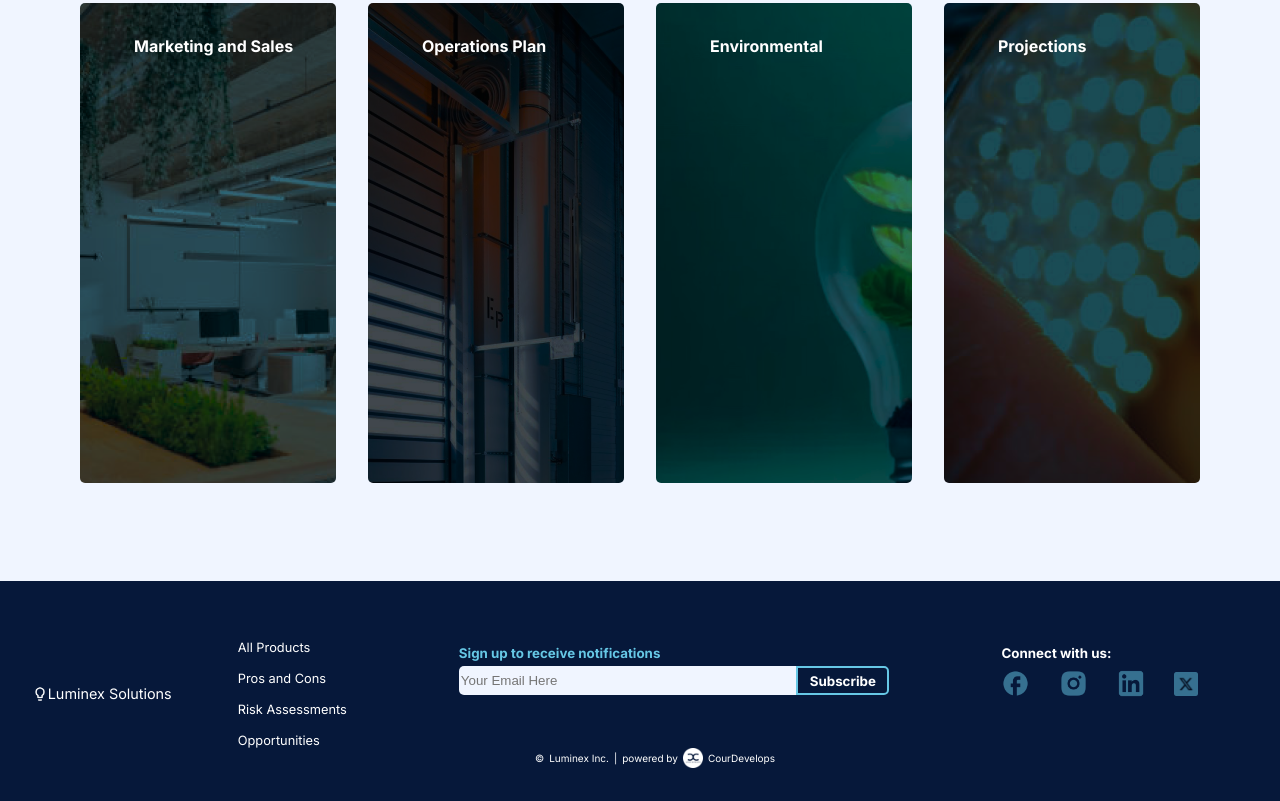
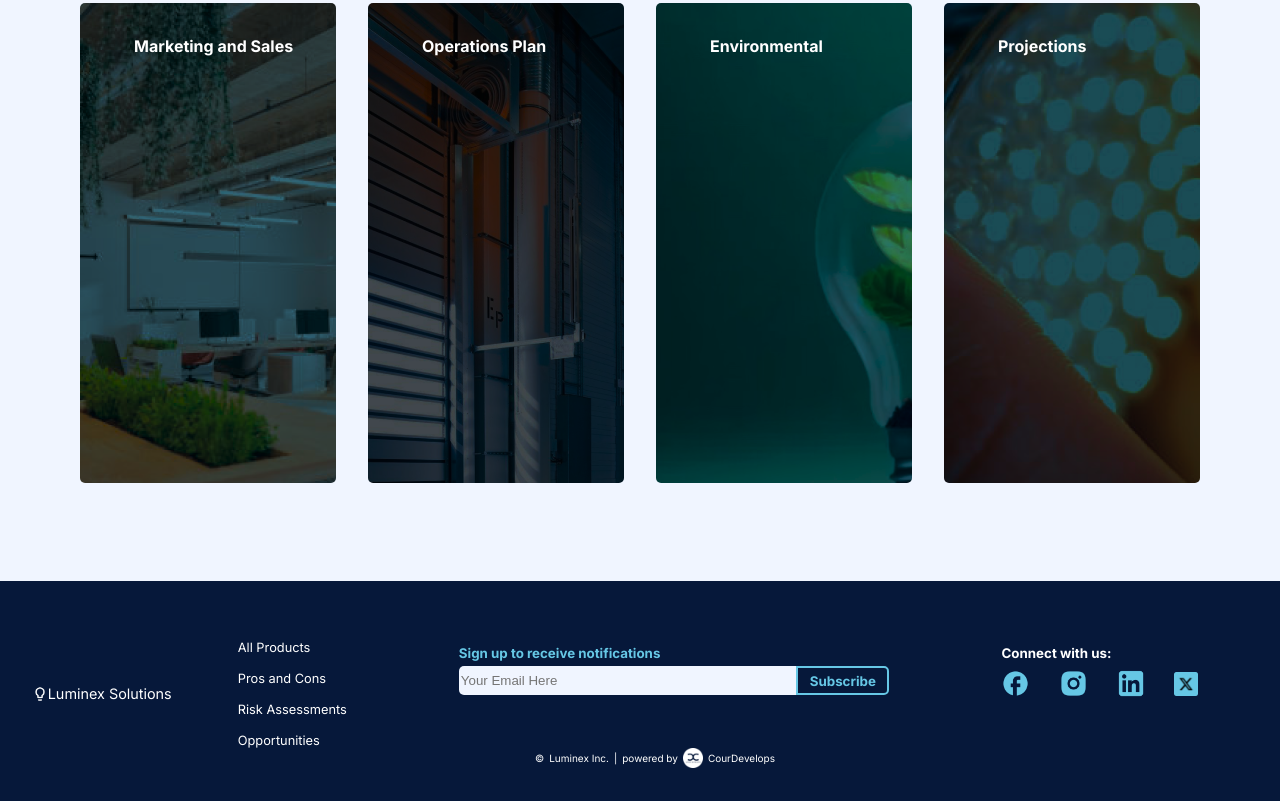
Before and after one commit to courthub74/LuminexSolutions, a website: page index.html in a window 1280 px wide. Shown: the part 944-1745 px from the top of the page. Drawn offline with Linux system fonts and the light colour scheme.

Commit message:
1200 like 1500

```diff
--- a/style.scss
+++ b/style.scss
@@ -1140,8 +1140,8 @@ $borderfont: #dad3d35b;
                                         border: 2px solid $bluetext;
                                         // border: 2px solid $supportblue;
                                         color: $bluetext;
-                                        color: $supportblue;
-                                        color: white;
+                                        // color: $supportblue;
+                                        // color: white;
                                         border-top-left-radius: 0px;
                                         border-bottom-left-radius: 0px;
                                         border-top-right-radius: 5px;
@@ -1198,7 +1198,7 @@ $borderfont: #dad3d35b;
                                 .soc_icon {
                                     width: 1.8em;
                                     height: 1.8em;
-                                    filter: opacity(50%);
+                                    // filter: opacity(50%);
                                     // width: 2.6em;
                                     // height: 2.6em;
                                 }
```
Also changed, not shown: style.css, 1 other file.
